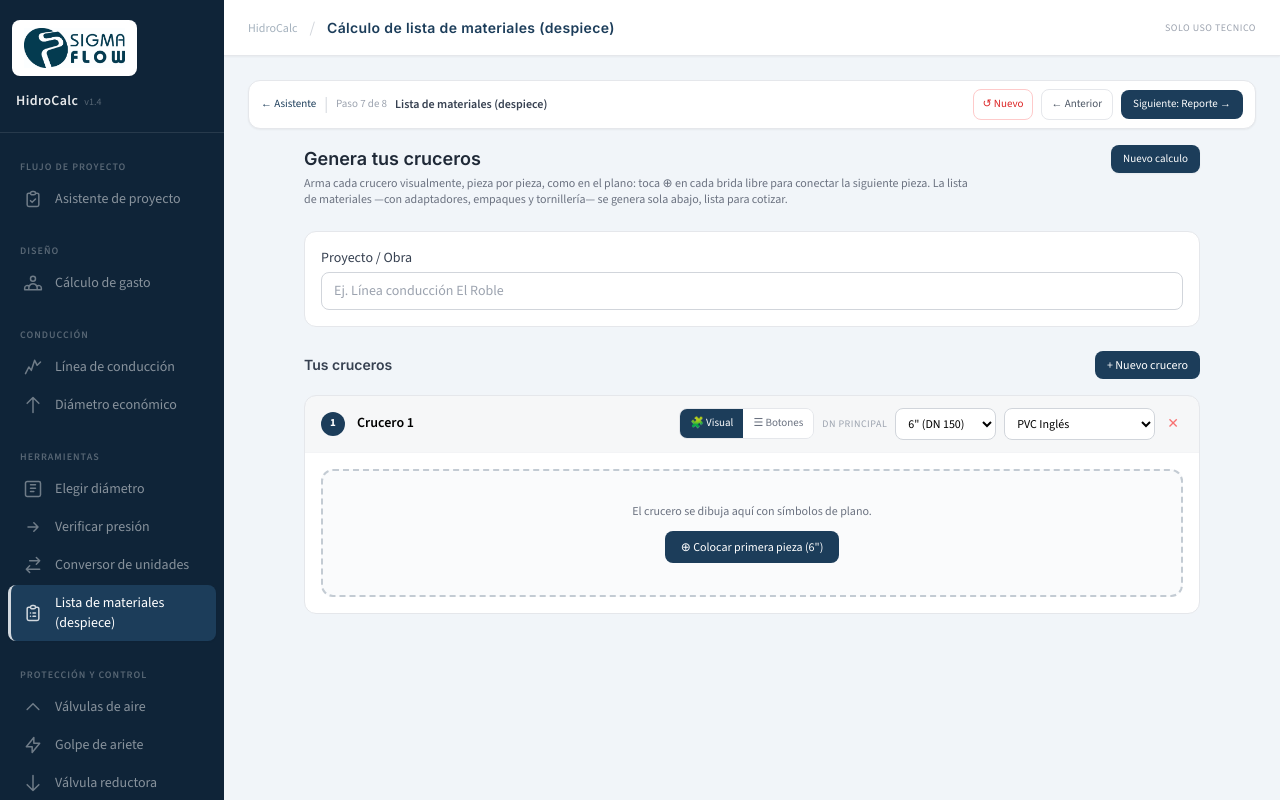
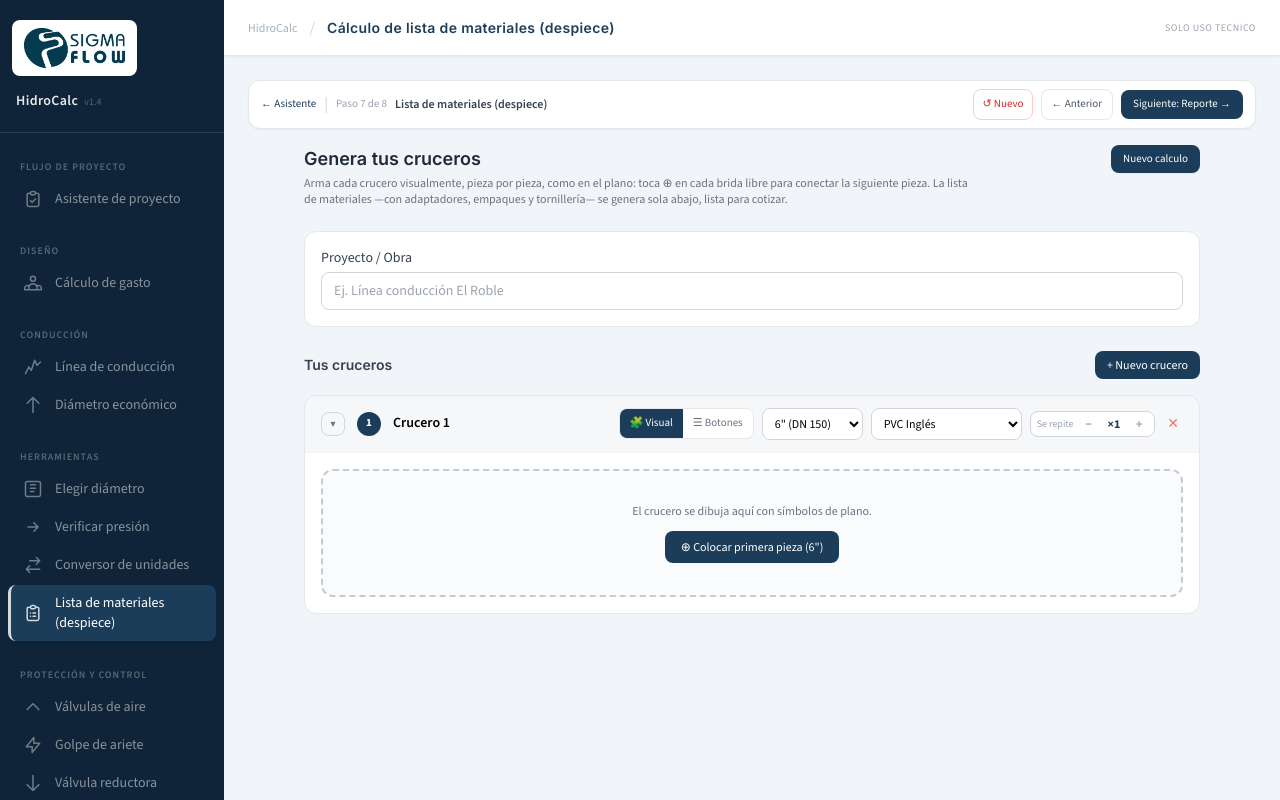
Before and after one commit to simexco/hidrocalc, a Next.js app: page /despiece in a window 1280 px wide. Shown: the top 800 px of the page. Built offline with nearby package versions, Linux system fonts and the light colour scheme.

Commit message:
Despiece: colapsar cruceros terminados (auto-colapso al crear nuevo, resumen en una linea) + sumador 'Se repite xN' que multiplica materiales en el consolidado y el reporte

```diff
--- a/src/app/(modules)/despiece/page.tsx
+++ b/src/app/(modules)/despiece/page.tsx
@@ -16,6 +16,8 @@ interface DespieceTramo {
   DN: number;
   material: string;
   modo?: "visual" | "lista";
+  cantidad?: number;    // veces que se repite este crucero en el proyecto
+  colapsado?: boolean;  // tarjeta encogida a una línea de resumen
 }
 
 export default function DespiecePage() {
@@ -80,10 +82,11 @@ export default function DespiecePage() {
       const acc: Record<string, { desc: string; sku: string; qty: number }> = {};
       tramos.forEach((t2) => {
         if ((accsPorTramo[t2.id]?.length ?? 0) === 0) return;
+        const veces = Math.max(1, t2.cantidad ?? 1);
         (listaPorTramo[t2.id] ?? []).forEach((p) => {
           const key = p.sku && p.sku !== "—" ? p.sku : p.desc;
           if (!acc[key]) acc[key] = { desc: p.desc, sku: p.sku || "—", qty: 0 };
-          acc[key].qty += p.qty;
+          acc[key].qty += p.qty * veces;
         });
       });
       patchProject({ despiece: Object.values(acc) });
@@ -92,7 +95,8 @@ export default function DespiecePage() {
   }, [listaPorTramo, accsPorTramo, tramos, patchProject]);
 
   const addTramo = () => {
-    setTramos((prev) => [...prev, { id: uuid(), name: `Crucero ${prev.length + 1}`, DN: 150, material: "PVC Inglés", modo: "visual" }]);
+    // Al crear uno nuevo, los cruceros anteriores se colapsan para que la página no se haga interminable
+    setTramos((prev) => [...prev.map((t) => ({ ...t, colapsado: true })), { id: uuid(), name: `Crucero ${prev.length + 1}`, DN: 150, material: "PVC Inglés", modo: "visual", cantidad: 1 }]);
   };
   const updateTramo = (id: string, patch: Partial<DespieceTramo>) => {
     setTramos((prev) => prev.map((t) => (t.id === id ? { ...t, ...patch } : t)));
@@ -119,19 +123,21 @@ export default function DespiecePage() {
 
   const crucerosConPiezas = tramos.filter((t) => (accsPorTramo[t.id]?.length ?? 0) > 0);
 
-  // Lista consolidada: suma de TODOS los cruceros, agrupada por SKU (los «CONF» se agrupan por descripción)
+  // Lista consolidada: suma de TODOS los cruceros ×(veces que se repiten), agrupada por SKU
   const consolidada = (() => {
     const map: Record<string, { desc: string; sku: string; qty: number }> = {};
     crucerosConPiezas.forEach((t) => {
+      const veces = Math.max(1, t.cantidad ?? 1);
       (listaPorTramo[t.id] ?? []).forEach((p) => {
         const key = p.sku && p.sku !== "—" && p.sku !== "← CONF" ? p.sku : p.desc;
         if (!map[key]) map[key] = { desc: p.desc, sku: p.sku || "—", qty: 0 };
-        map[key].qty += p.qty;
+        map[key].qty += p.qty * veces;
       });
     });
     return Object.values(map);
   })();
   const totalPiezas = consolidada.reduce((s, r) => s + r.qty, 0);
+  const totalCruceros = crucerosConPiezas.reduce((s, t) => s + Math.max(1, t.cantidad ?? 1), 0);
 
   const copiarConsolidada = () => {
     const lines = ["SKU\tDescripción\tCantidad"];
@@ -181,21 +187,34 @@ export default function DespiecePage() {
           <div key={t.id} className="bg-white dark:bg-gray-800 rounded-xl border border-gray-200 dark:border-gray-700 overflow-hidden">
             {/* Cabecera del crucero */}
             <div className="bg-[#1C3D5A]/[0.04] dark:bg-gray-800/60 px-4 py-3 border-b border-gray-100 dark:border-gray-700 flex items-center gap-3 flex-wrap">
+              <button
+                onClick={() => updateTramo(t.id, { colapsado: !t.colapsado })}
+                title={t.colapsado ? "Expandir crucero" : "Colapsar crucero"}
+                className="w-6 h-6 rounded-lg border border-gray-300 dark:border-gray-600 flex items-center justify-center text-[10px] text-gray-500 hover:border-[#1C3D5A] hover:text-[#1C3D5A] transition-colors shrink-0"
+              >{t.colapsado ? "▸" : "▾"}</button>
               <span className="w-6 h-6 rounded-full bg-[#1C3D5A] text-white flex items-center justify-center text-[11px] font-bold shrink-0">{i + 1}</span>
               <input
                 value={t.name}
                 onChange={(e) => updateTramo(t.id, { name: e.target.value })}
-                className="text-sm font-semibold bg-transparent border-b border-transparent hover:border-gray-300 focus:border-[#1C3D5A] dark:text-white focus:outline-none min-w-[140px]"
+                className="text-sm font-semibold bg-transparent border-b border-transparent hover:border-gray-300 focus:border-[#1C3D5A] dark:text-white focus:outline-none min-w-[120px]"
               />
-              <div className="flex items-center gap-2 ml-auto">
+              {t.colapsado ? (
+                <div className="flex items-center gap-2 ml-auto flex-wrap">
+                  <span className="text-[11px] text-gray-500 dark:text-gray-400">
+                    {STANDARD_DNS_LABELED.find((d) => d.dn === t.DN)?.label ?? `${t.DN} mm`} · {t.material} · {(accsPorTramo[t.id] ?? []).reduce((s, a) => s + a.qty, 0)} pieza(s)
+                  </span>
+                  <span className={`text-[11px] font-bold px-2 py-0.5 rounded-full ${(t.cantidad ?? 1) > 1 ? "bg-[#1C3D5A] text-white" : "bg-gray-200 dark:bg-gray-700 text-gray-500 dark:text-gray-300"}`}>×{t.cantidad ?? 1}</span>
+                </div>
+              ) : (
+                <div className="flex items-center gap-2 ml-auto flex-wrap">
                   <div className="flex rounded-lg border border-gray-200 dark:border-gray-600 overflow-hidden">
                     <button onClick={() => cambiarModo(t, "visual")} className={`px-2.5 py-1.5 text-[11px] transition-colors ${(t.modo ?? "visual") === "visual" ? "bg-[#1C3D5A] text-white font-medium" : "bg-white dark:bg-gray-800 text-gray-500 hover:bg-gray-50"}`}>🧩 Visual</button>
                     <button onClick={() => cambiarModo(t, "lista")} className={`px-2.5 py-1.5 text-[11px] transition-colors ${(t.modo ?? "visual") === "lista" ? "bg-[#1C3D5A] text-white font-medium" : "bg-white dark:bg-gray-800 text-gray-500 hover:bg-gray-50"}`}>☰ Botones</button>
                   </div>
-                <span className="text-[10px] text-gray-400 uppercase tracking-wider">DN principal</span>
                   <select
                     value={t.DN}
                     onChange={(e) => updateTramo(t.id, { DN: parseInt(e.target.value) })}
+                    title="Diámetro principal del crucero"
                     className="px-2 py-1.5 text-xs border border-gray-300 dark:border-gray-600 rounded-lg bg-white dark:bg-gray-800 dark:text-white"
                   >
                     {STANDARD_DNS_LABELED.map((d) => <option key={d.dn} value={d.dn}>{d.label}</option>)}
@@ -207,12 +226,25 @@ export default function DespiecePage() {
                   >
                     {MATERIALS.map((m) => <option key={m.name} value={m.name}>{m.name}</option>)}
                   </select>
+                  <div className="flex items-center gap-0.5 border border-gray-300 dark:border-gray-600 rounded-lg px-1.5 py-1 bg-white dark:bg-gray-800" title="¿Cuántas veces se repite este crucero en el proyecto? El consolidado multiplica sus materiales.">
+                    <span className="text-[10px] text-gray-400 mr-1">Se repite</span>
+                    <button onClick={() => updateTramo(t.id, { cantidad: Math.max(1, (t.cantidad ?? 1) - 1) })} className="px-1.5 text-xs font-bold text-gray-400 hover:text-[#1C3D5A]">−</button>
+                    <span className="text-xs font-bold text-[#1C3D5A] dark:text-blue-300 w-7 text-center">×{t.cantidad ?? 1}</span>
+                    <button onClick={() => updateTramo(t.id, { cantidad: (t.cantidad ?? 1) + 1 })} className="px-1.5 text-xs font-bold text-gray-400 hover:text-[#1C3D5A]">+</button>
+                  </div>
                   <button onClick={() => removeTramo(t.id)} title="Eliminar crucero" className="text-red-400 hover:text-red-600 text-sm px-1">&#10005;</button>
                 </div>
+              )}
             </div>
 
             {/* Cuerpo: armado visual o botones, + tabla de materiales */}
+            {!t.colapsado && (
             <div className="p-4 space-y-4">
+              {(t.cantidad ?? 1) > 1 && (
+                <p className="text-[10px] text-[#1C3D5A]/70 dark:text-blue-300/70 bg-[#1C3D5A]/[0.05] dark:bg-blue-900/20 rounded-lg px-3 py-1.5">
+                  Este crucero se repite <strong>×{t.cantidad}</strong> en el proyecto. La tabla muestra los materiales de UNO; la lista consolidada de abajo ya los multiplica.
+                </p>
+              )}
               {(t.modo ?? "visual") === "visual" ? (
                 <>
                   <CruceroVisual
@@ -260,6 +292,7 @@ export default function DespiecePage() {
                 </>
               )}
             </div>
+            )}
           </div>
         ))}
       </div>
@@ -270,7 +303,7 @@ export default function DespiecePage() {
           <div className="bg-gradient-to-r from-[#1C3D5A] to-[#2A5A7A] px-5 py-3 flex items-center justify-between gap-3">
             <div>
               <h3 className="text-sm font-semibold text-white tracking-wide">Lista de materiales consolidada{projectName ? ` — ${projectName}` : ""}</h3>
-              <p className="text-[10px] text-white/50 mt-0.5">Suma de todos los cruceros · {crucerosConPiezas.length} crucero(s) · {totalPiezas} pieza(s) · acoplamiento incluido</p>
+              <p className="text-[10px] text-white/50 mt-0.5">{crucerosConPiezas.length} crucero(s) distinto(s) · {totalCruceros} en total con repeticiones · {totalPiezas} pieza(s) · acoplamiento incluido</p>
             </div>
             <button onClick={copiarConsolidada} className="shrink-0 text-[11px] bg-white/10 hover:bg-white/20 text-white px-3 py-1.5 rounded-lg transition-colors">Copiar SKUs</button>
           </div>
```
Lines whose indentation alone changed are shown as unchanged.
